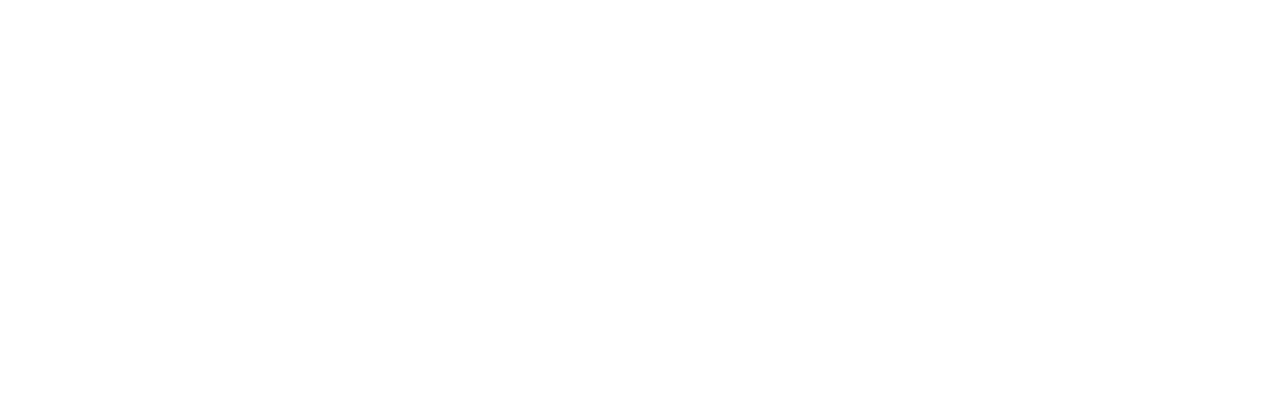
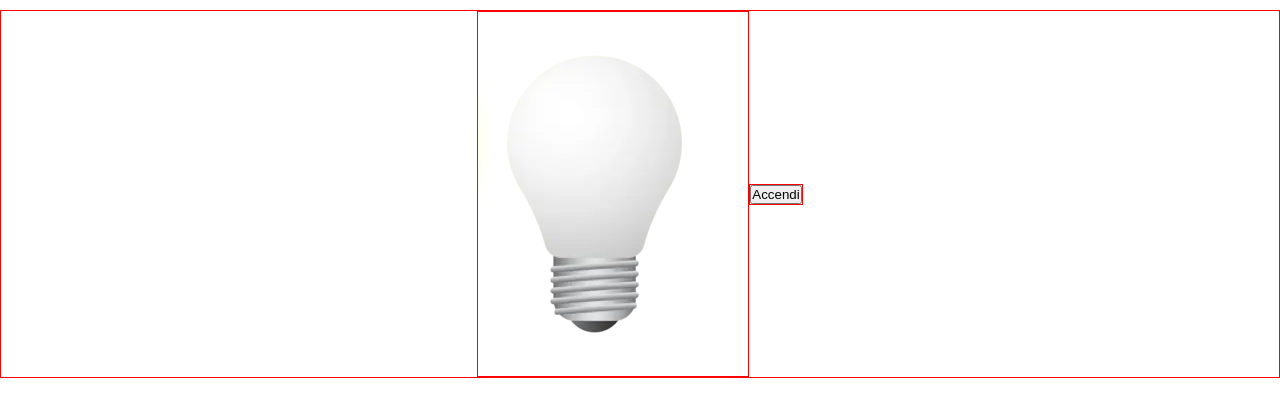
Before and after one commit to Andre050101/js-dom-1, a plain HTML site: page index.html in a window 1280 px wide. Drawn offline with Linux system fonts and the light colour scheme.

Commit message:
white lamp image and button "accendi" added to index.html

```diff
--- a/css/style.css
+++ b/css/style.css
@@ -5,6 +5,19 @@
     box-sizing: border-box;
 }
 
+/*Debug Class*/
 .debug{
     border: 1px solid red;
 }
+
+/*Container*/
+.container{
+    max-width:1400px;
+    margin: 10px auto;
+}
+
+#playground{
+    display: flex;
+    align-items: center;
+    justify-content: center;
+}
--- a/index.html
+++ b/index.html
@@ -4,12 +4,19 @@
     <meta charset="UTF-8">
     <meta name="viewport" content="width=device-width, initial-scale=1.0">
     <title>JS Dom 1</title>
-    <link rel="stylesheet" href="/css/style.css">
+    <link rel="stylesheet" href="css/style.css">
 </head>
 <body>
+    <section id="playground" class="debug container">
+        <div class="debug">
+            <img src="img/white_lamp.png" alt="">
+        </div>
+        <div class="debug">
+            <button>Accendi</button>
+        </div>
+    </section>
 
 
-
-    <script src="/script/script.js"></script>
+    <script src="script/script.js"></script>
 </body>
 </html>
```
Also changed, not shown: script/script.js (+9 -0 lines).
